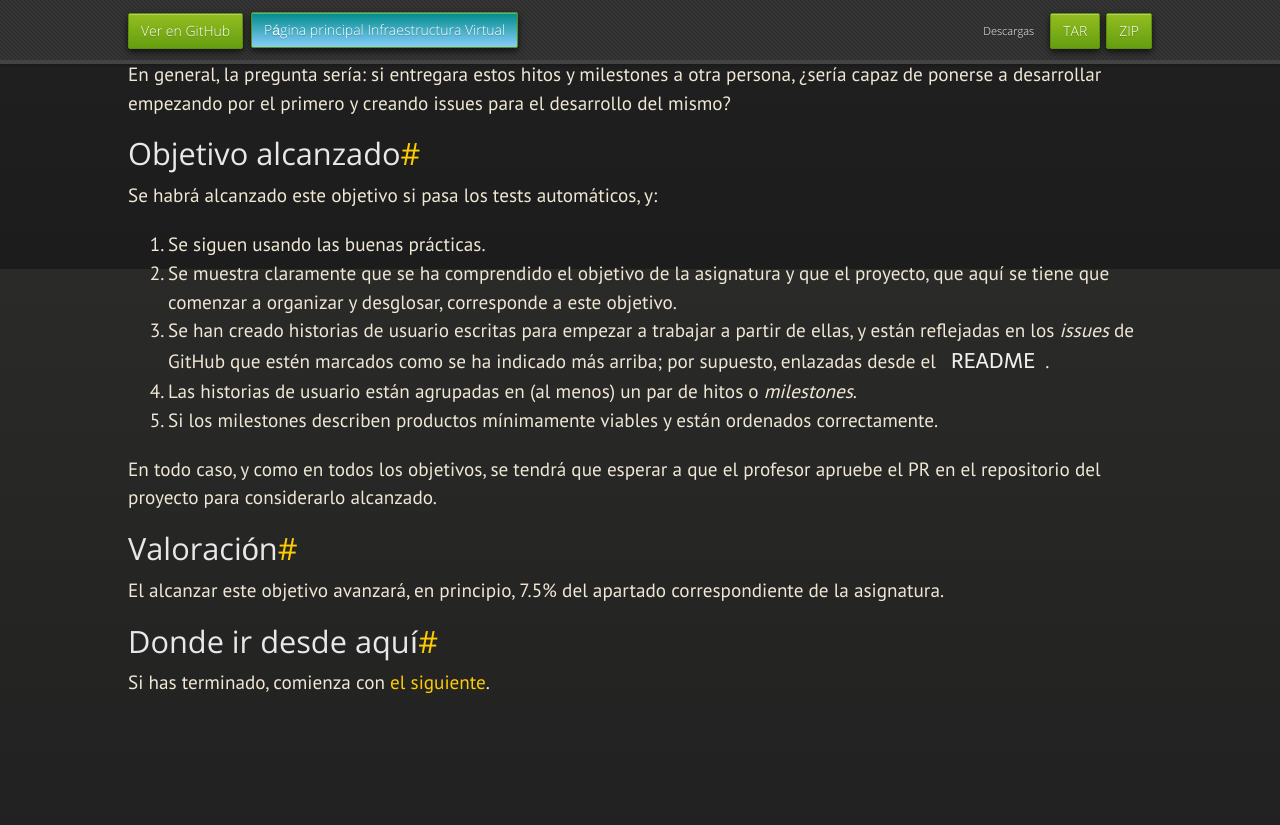
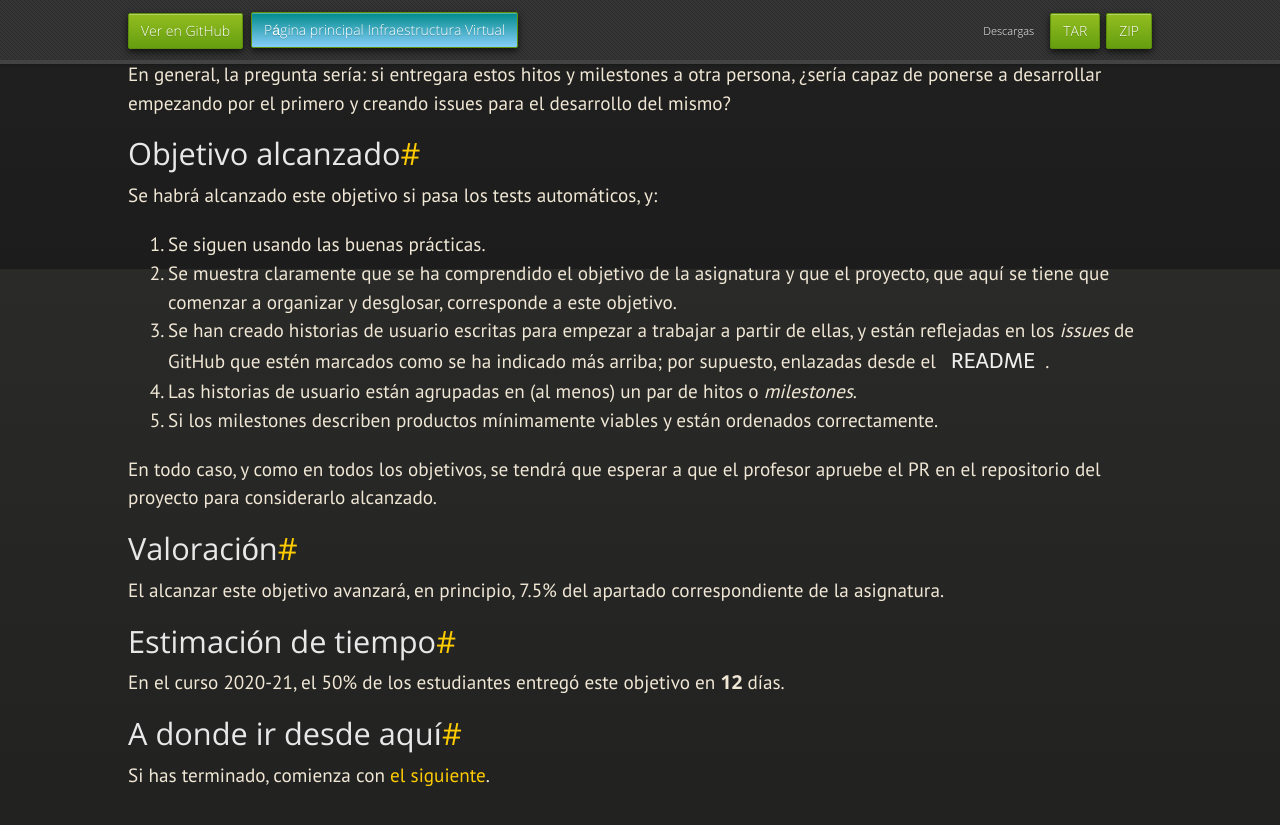
Before and after one commit to JJ/IV, a Jekyll site: the page built from documentos/proyecto/1.Infraestructura.md, in a window 1280 px wide and 900 px high, scrolled down 5131 px. Shown: the top 825 px of the window. Built offline with Jekyll 4.4.1, drawn with Linux system fonts in a browser that asks for light colours; nearby versions of some CDN libraries; some web fonts are replaced; our own code applies the rules of GitHub Pages for plain Markdown files.

Commit message:
Sync documentos/proyecto/1.Infraestructura.md de master a gh-pages

```diff
--- a/documentos/proyecto/1.Infraestructura.md
+++ b/documentos/proyecto/1.Infraestructura.md
@@ -297,6 +297,10 @@ considerarlo alcanzado.
 El alcanzar este objetivo avanzará, en principio, 7.5% del apartado
 correspondiente de la asignatura.
 
-## Donde ir desde aquí
+## Estimación de tiempo
+
+En el curso 2020-21, el 50% de los estudiantes entregó este objetivo en **12** días.
+
+## A donde ir desde aquí
 
 Si has terminado, comienza con [el siguiente](2.Entidad).
```
